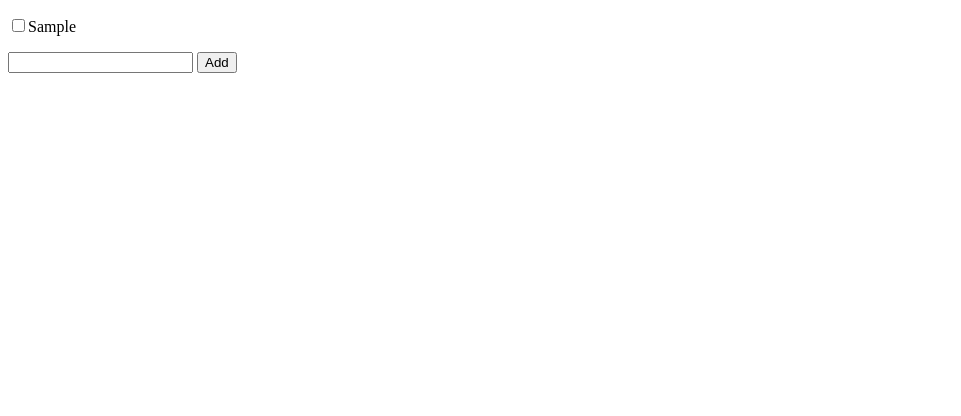
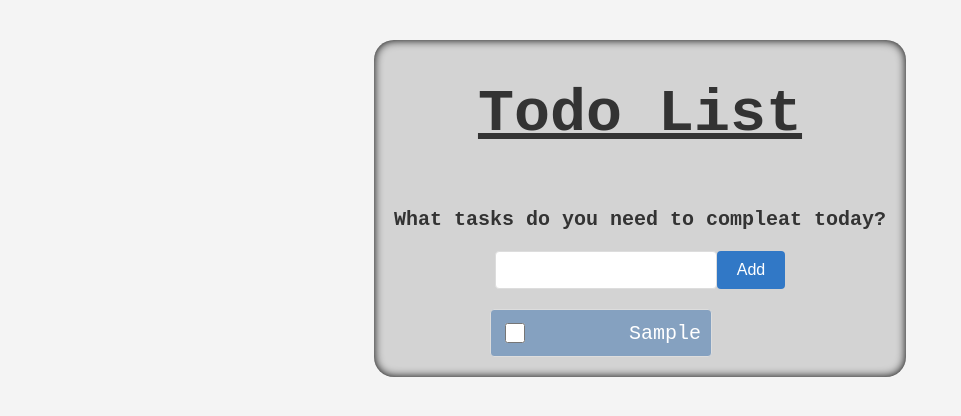
Before and after one commit to AlexanderBraatz/TaskAndTypeTrackerApp, a website with bundled scripts: page public/index.html in a window 1280 px wide. Both pictures are taken after typing "Sample" into the empty fields and a click on the button "Add". Shown: the whole page, without its empty margins (0-961 px from the left). Built offline with nearby package versions, Linux system fonts and the light colour scheme.

Commit message:
feat: add some styling

```diff
--- a/public/index.html
+++ b/public/index.html
@@ -14,16 +14,16 @@
 			type="module"
 			src="/dist/index.js"
 		></script>
+		<link
+			rel="stylesheet"
+			href="style.css"
+		/>
 		<title>Document</title>
-		<style>
-			#list {
-				list-style: none;
-				padding: 0;
-			}
-		</style>
 	</head>
 	<body>
-		<ul id="list"></ul>
+		<div id="app">
+			<h1>Todo List</h1>
+			<p>What tasks do you need to compleat today?</p>
 			<form id="new-task-form">
 				<input
 					type="text"
@@ -31,5 +31,7 @@
 				/>
 				<button type="submit">Add</button>
 			</form>
+			<ul id="list"></ul>
+		</div>
 	</body>
 </html>
--- /dev/null
+++ b/public/style.css
@@ -0,0 +1,94 @@
+body {
+	box-sizing: border-box;
+	background-color: #f4f4f4;
+	color: #333;
+	margin: 0;
+	padding: 0;
+	display: flex;
+	flex-direction: column;
+	align-items: center;
+	min-height: 100vh;
+	font-family: 'Courier New', Courier, monospace;
+}
+
+#app {
+	display: flex;
+	flex-direction: column;
+	align-items: center;
+	background-color: lightgray;
+	padding: 0 20px;
+	border-radius: 20px;
+	box-shadow: inset 0 0 10px #000000;
+	margin-top: 40px;
+}
+h1 {
+	font-family: 'Courier New', Courier, monospace;
+	font-size: 60px;
+	text-decoration: underline;
+}
+
+p {
+	font-size: 20px;
+	font-weight: bold;
+}
+
+#new-task-form {
+	display: flex;
+	justify-content: flex-start;
+}
+
+#new-task-title {
+	padding: 10px;
+	border: 1px solid #ddd;
+	border-radius: 4px;
+	width: 200px;
+}
+
+button {
+	background-color: #3178c6;
+	color: white;
+	border: none;
+	padding: 10px 20px;
+	text-align: center;
+	text-decoration: none;
+	display: inline-block;
+	font-size: 16px;
+	border-radius: 4px;
+	cursor: pointer;
+}
+
+button:hover {
+	background-color: #00273f;
+}
+
+#list {
+	list-style: none;
+	padding: 0;
+	margin: 20px 0;
+	display: flex;
+	flex-direction: column;
+	gap: 10px;
+	width: 300px;
+}
+
+.task {
+	display: flex;
+	justify-content: space-between;
+	gap: 80px;
+	align-items: center;
+	padding: 10px;
+	border: 1px solid #ddd;
+	border-radius: 4px;
+	width: 200px;
+	background-color: #85a1c0;
+}
+
+.checkbox {
+	width: 20px;
+	height: 20px;
+}
+
+.label {
+	font-size: 20px;
+	color: white;
+}
--- a/src/index.ts
+++ b/src/index.ts
@@ -49,13 +49,17 @@ function addListItem(task: Task) {
 	const item = document.createElement('li');
 	const label = document.createElement('label');
 	const checkbox = document.createElement('input');
+	item.className = 'task';
+	checkbox.className = 'checkbox';
+	label.className = 'label';
 	checkbox.addEventListener('change', e => {
 		task.completed = checkbox.checked;
 		saveTasks();
 	});
 	checkbox.type = 'checkbox';
 	checkbox.checked = task.completed;
-	item.append(checkbox, task.title);
+	item.append(checkbox);
+	label.append(task.title);
 	item.append(label);
 	list?.append(item);
 
```
Also changed, not shown: 1 other file. Lines whose indentation alone changed are shown as unchanged.
